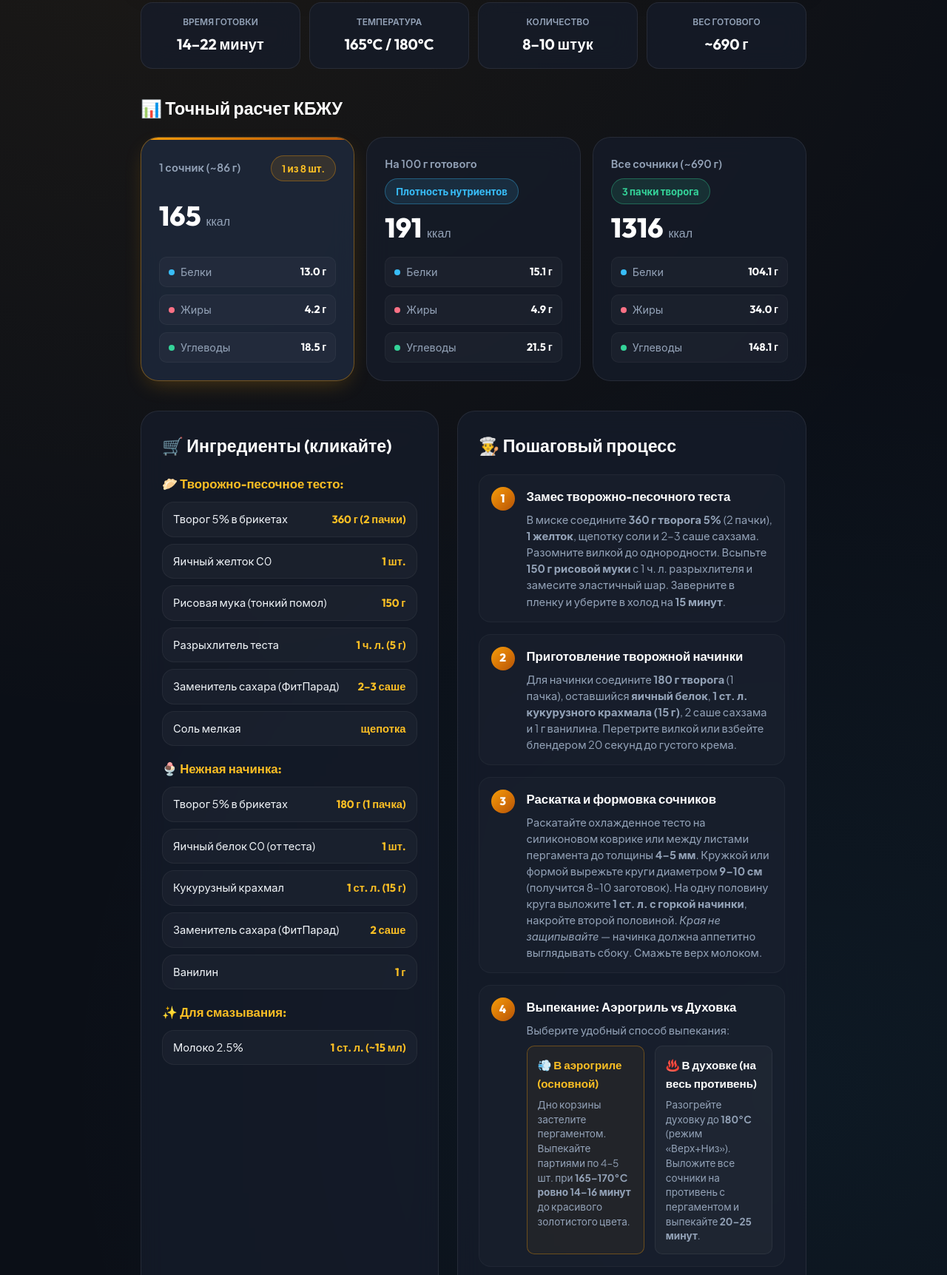
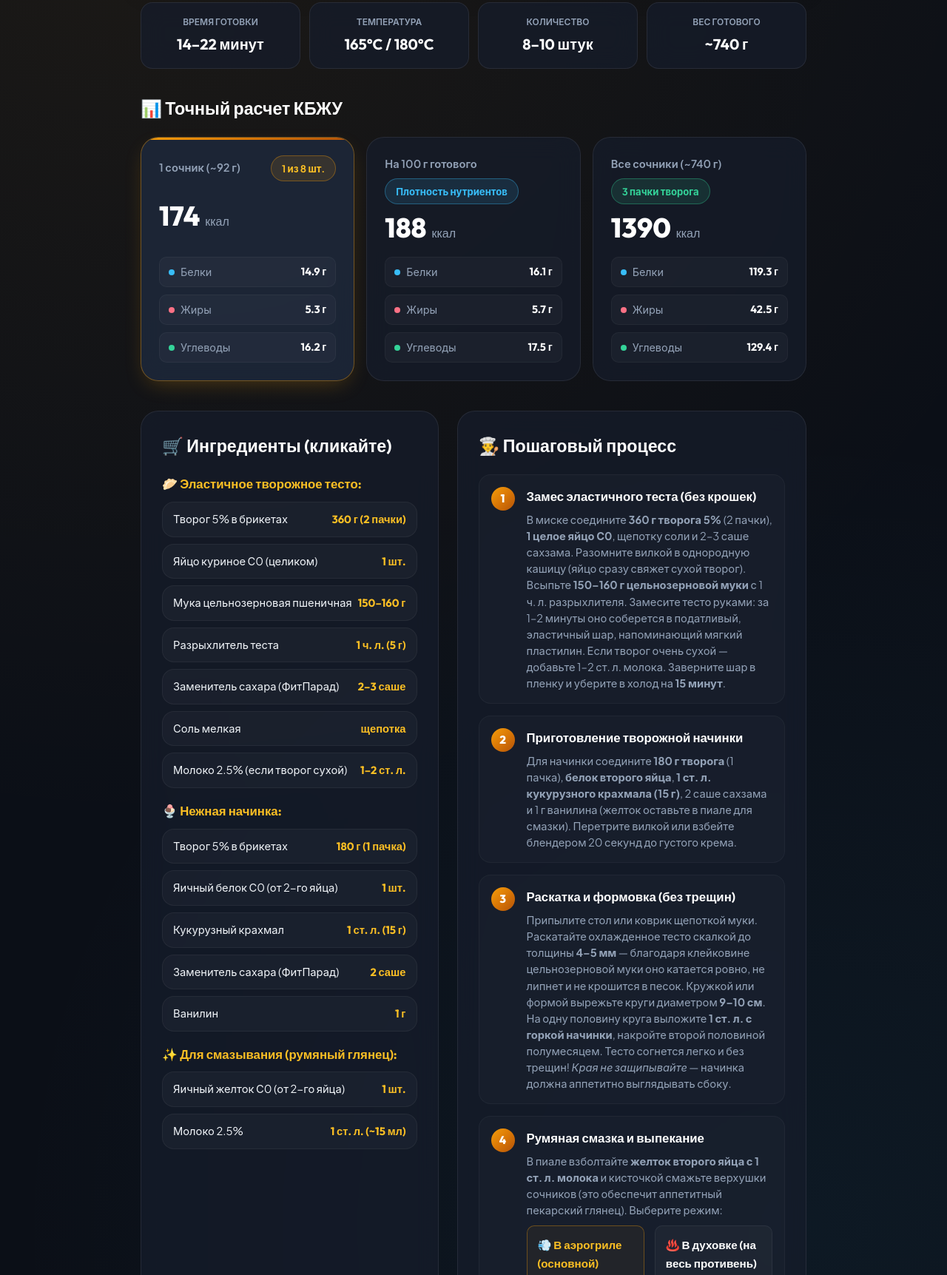
Before and after one commit to bakan-off/pp-recipes, a plain HTML site: page sochniki.html in a window 1280 px wide. Shown: the part 814-2537 px from the top of the page at 74% size. Drawn offline with Linux system fonts and the light colour scheme.

Commit message:
Rework sochniki dough to elastic whole-wheat base with whole egg for effortless rolling and zero cracking

```diff
--- a/sochniki.html
+++ b/sochniki.html
@@ -3,12 +3,12 @@
 <head>
     <meta charset="UTF-8">
     <meta name="viewport" content="width=device-width, initial-scale=1.0">
-    <title>Творожные ПП-сочники в аэрогриле и духовке (104г белка) | Рецепт ПП</title>
+    <title>Творожные ПП-сочники в аэрогриле и духовке (120г белка) | Рецепт ПП</title>
 
     <!-- Open Graph & Meta for Social Media -->
-    <meta name="description" content="Рецепт нежных белковых сочников с творогом для аэрогриля и духовки. 104 г чистого белка на замес, 13 г белка и 165 ккал в одном сочнике! Без пшеничной муки, на рисовой муке.">
-    <meta property="og:title" content="Творожные ПП-сочники в аэрогриле и духовке (104г белка)">
-    <meta property="og:description" content="Рассыпчатое творожно-песочное тесто и сочная начинка. 104 г белка, рецепт для аэрогриля и духовки.">
+    <meta name="description" content="Рецепт нежных сочников с творогом на эластичном цельнозерновом тесте для аэрогриля и духовки. 120 г чистого белка на замес, 15 г белка в одном сочнике! Легко раскатывается и не крошится.">
+    <meta property="og:title" content="Творожные ПП-сочники в аэрогриле и духовке (120г белка)">
+    <meta property="og:description" content="Эластичное творожное тесто на цельнозерновой муке и сочная начинка. 120 г белка, рецепт для аэрогриля и духовки.">
     <meta property="og:image" content="sochniki.png">
     <meta property="og:type" content="article">
 
@@ -717,13 +717,13 @@
         <header class="hero">
             <div class="badge-bar">
                 <span class="badge gold">🥟 Творожные сочники</span>
-                <span class="badge blue">💪 104 г чистого белка</span>
+                <span class="badge blue">💪 120 г чистого белка</span>
                 <span class="badge">💨 Аэрогриль & Духовка</span>
-                <span class="badge green">🌾 Без пшеничной муки</span>
+                <span class="badge green">🌾 Цельнозерновая мука</span>
             </div>
             <h1>Творожные ПП-сочники с нежной начинкой</h1>
             <p class="hero-desc">
-                Рассыпчатое песочное тесто на твороге и рисовой муке с тающей творожно-ванильной начинкой. Безотходное разделение яйца: желток в тесто, белок в начинку. 13 г чистого белка и всего 165 ккал на один сочник!
+                Пластичное творожное тесто на цельнозерновой муке с тающей ванильной начинкой. Легко раскатывается скалкой, не крошится в песок и складывается полумесяцем без трещин. 15 г чистого белка на один сочник!
             </p>
         </header>
 
@@ -748,7 +748,7 @@
             </div>
             <div class="meta-item">
                 <div class="meta-label">Вес готового</div>
-                <div class="meta-val">~690 г</div>
+                <div class="meta-val">~740 г</div>
             </div>
         </div>
 
@@ -759,22 +759,22 @@
                 <!-- 1 Piece Card (Featured) -->
                 <div class="kbju-card featured">
                     <div class="kbju-card-title">
-                        <span>1 сочник (~86 г)</span>
+                        <span>1 сочник (~92 г)</span>
                         <span class="badge gold">1 из 8 шт.</span>
                     </div>
-                    <div class="calories-badge">165 <span>ккал</span></div>
+                    <div class="calories-badge">174 <span>ккал</span></div>
                     <div class="macro-row">
                         <div class="macro-pill">
                             <span class="macro-name"><span class="dot protein"></span>Белки</span>
-                            <span class="macro-val">13.0 г</span>
+                            <span class="macro-val">14.9 г</span>
                         </div>
                         <div class="macro-pill">
                             <span class="macro-name"><span class="dot fat"></span>Жиры</span>
-                            <span class="macro-val">4.2 г</span>
+                            <span class="macro-val">5.3 г</span>
                         </div>
                         <div class="macro-pill">
                             <span class="macro-name"><span class="dot carb"></span>Углеводы</span>
-                            <span class="macro-val">18.5 г</span>
+                            <span class="macro-val">16.2 г</span>
                         </div>
                     </div>
                 </div>
@@ -785,19 +785,19 @@
                         <span>На 100 г готового</span>
                         <span class="badge blue">Плотность нутриентов</span>
                     </div>
-                    <div class="calories-badge">191 <span>ккал</span></div>
+                    <div class="calories-badge">188 <span>ккал</span></div>
                     <div class="macro-row">
                         <div class="macro-pill">
                             <span class="macro-name"><span class="dot protein"></span>Белки</span>
-                            <span class="macro-val">15.1 г</span>
+                            <span class="macro-val">16.1 г</span>
                         </div>
                         <div class="macro-pill">
                             <span class="macro-name"><span class="dot fat"></span>Жиры</span>
-                            <span class="macro-val">4.9 г</span>
+                            <span class="macro-val">5.7 г</span>
                         </div>
                         <div class="macro-pill">
                             <span class="macro-name"><span class="dot carb"></span>Углеводы</span>
-                            <span class="macro-val">21.5 г</span>
+                            <span class="macro-val">17.5 г</span>
                         </div>
                     </div>
                 </div>
@@ -805,22 +805,22 @@
                 <!-- Whole Batch Card -->
                 <div class="kbju-card">
                     <div class="kbju-card-title">
-                        <span>Все сочники (~690 г)</span>
+                        <span>Все сочники (~740 г)</span>
                         <span class="badge green">3 пачки творога</span>
                     </div>
-                    <div class="calories-badge">1316 <span>ккал</span></div>
+                    <div class="calories-badge">1390 <span>ккал</span></div>
                     <div class="macro-row">
                         <div class="macro-pill">
                             <span class="macro-name"><span class="dot protein"></span>Белки</span>
-                            <span class="macro-val">104.1 г</span>
+                            <span class="macro-val">119.3 г</span>
                         </div>
                         <div class="macro-pill">
                             <span class="macro-name"><span class="dot fat"></span>Жиры</span>
-                            <span class="macro-val">34.0 г</span>
+                            <span class="macro-val">42.5 г</span>
                         </div>
                         <div class="macro-pill">
                             <span class="macro-name"><span class="dot carb"></span>Углеводы</span>
-                            <span class="macro-val">148.1 г</span>
+                            <span class="macro-val">129.4 г</span>
                         </div>
                     </div>
                 </div>
@@ -833,19 +833,19 @@
             <div class="ingredients-card">
                 <h2 class="section-title">🛒 Ингредиенты (кликайте)</h2>
 
-                <div class="ing-group-title">🥟 Творожно-песочное тесто:</div>
+                <div class="ing-group-title">🥟 Эластичное творожное тесто:</div>
                 <ul class="ingredient-list">
                     <li class="ingredient-item" onclick="this.classList.toggle('checked')">
                         <span class="ing-name">Творог 5% в брикетах</span>
                         <span class="ing-amount">360 г (2 пачки)</span>
                     </li>
                     <li class="ingredient-item" onclick="this.classList.toggle('checked')">
-                        <span class="ing-name">Яичный желток С0</span>
+                        <span class="ing-name">Яйцо куриное С0 (целиком)</span>
                         <span class="ing-amount">1 шт.</span>
                     </li>
                     <li class="ingredient-item" onclick="this.classList.toggle('checked')">
-                        <span class="ing-name">Рисовая мука (тонкий помол)</span>
-                        <span class="ing-amount">150 г</span>
+                        <span class="ing-name">Мука цельнозерновая пшеничная</span>
+                        <span class="ing-amount">150–160 г</span>
                     </li>
                     <li class="ingredient-item" onclick="this.classList.toggle('checked')">
                         <span class="ing-name">Разрыхлитель теста</span>
@@ -859,6 +859,10 @@
                         <span class="ing-name">Соль мелкая</span>
                         <span class="ing-amount">щепотка</span>
                     </li>
+                    <li class="ingredient-item" onclick="this.classList.toggle('checked')">
+                        <span class="ing-name">Молоко 2.5% (если творог сухой)</span>
+                        <span class="ing-amount">1–2 ст. л.</span>
+                    </li>
                 </ul>
 
                 <div class="ing-group-title">🍨 Нежная начинка:</div>
@@ -868,7 +872,7 @@
                         <span class="ing-amount">180 г (1 пачка)</span>
                     </li>
                     <li class="ingredient-item" onclick="this.classList.toggle('checked')">
-                        <span class="ing-name">Яичный белок С0 (от теста)</span>
+                        <span class="ing-name">Яичный белок С0 (от 2-го яйца)</span>
                         <span class="ing-amount">1 шт.</span>
                     </li>
                     <li class="ingredient-item" onclick="this.classList.toggle('checked')">
@@ -885,8 +889,12 @@
                     </li>
                 </ul>
 
-                <div class="ing-group-title">✨ Для смазывания:</div>
+                <div class="ing-group-title">✨ Для смазывания (румяный глянец):</div>
                 <ul class="ingredient-list">
+                    <li class="ingredient-item" onclick="this.classList.toggle('checked')">
+                        <span class="ing-name">Яичный желток С0 (от 2-го яйца)</span>
+                        <span class="ing-amount">1 шт.</span>
+                    </li>
                     <li class="ingredient-item" onclick="this.classList.toggle('checked')">
                         <span class="ing-name">Молоко 2.5%</span>
                         <span class="ing-amount">1 ст. л. (~15 мл)</span>
@@ -901,8 +909,8 @@
                     <div class="step-item" onclick="this.classList.toggle('checked')">
                         <div class="step-num">1</div>
                         <div class="step-content">
-                            <h4>Замес творожно-песочного теста</h4>
-                            <p>В миске соедините <strong>360 г творога 5%</strong> (2 пачки), <strong>1 желток</strong>, щепотку соли и 2–3 саше сахзама. Разомните вилкой до однородности. Всыпьте <strong>150 г рисовой муки</strong> с 1 ч. л. разрыхлителя и замесите эластичный шар. Заверните в пленку и уберите в холод на <strong>15 минут</strong>.</p>
+                            <h4>Замес эластичного теста (без крошек)</h4>
+                            <p>В миске соедините <strong>360 г творога 5%</strong> (2 пачки), <strong>1 целое яйцо С0</strong>, щепотку соли и 2–3 саше сахзама. Разомните вилкой в однородную кашицу (яйцо сразу свяжет сухой творог). Всыпьте <strong>150–160 г цельнозерновой муки</strong> с 1 ч. л. разрыхлителя. Замесите тесто руками: за 1–2 минуты оно соберется в податливый, эластичный шар, напоминающий мягкий пластилин. Если творог очень сухой — добавьте 1–2 ст. л. молока. Заверните шар в пленку и уберите в холод на <strong>15 минут</strong>.</p>
                         </div>
                     </div>
 
@@ -910,23 +918,23 @@
                         <div class="step-num">2</div>
                         <div class="step-content">
                             <h4>Приготовление творожной начинки</h4>
-                            <p>Для начинки соедините <strong>180 г творога</strong> (1 пачка), оставшийся <strong>яичный белок</strong>, <strong>1 ст. л. кукурузного крахмала (15 г)</strong>, 2 саше сахзама и 1 г ванилина. Перетрите вилкой или взбейте блендером 20 секунд до густого крема.</p>
+                            <p>Для начинки соедините <strong>180 г творога</strong> (1 пачка), <strong>белок второго яйца</strong>, <strong>1 ст. л. кукурузного крахмала (15 г)</strong>, 2 саше сахзама и 1 г ванилина (желток оставьте в пиале для смазки). Перетрите вилкой или взбейте блендером 20 секунд до густого крема.</p>
                         </div>
                     </div>
 
                     <div class="step-item" onclick="this.classList.toggle('checked')">
                         <div class="step-num">3</div>
                         <div class="step-content">
-                            <h4>Раскатка и формовка сочников</h4>
-                            <p>Раскатайте охлажденное тесто на силиконовом коврике или между листами пергамента до толщины <strong>4–5 мм</strong>. Кружкой или формой вырежьте круги диаметром <strong>9–10 см</strong> (получится 8–10 заготовок). На одну половину круга выложите <strong>1 ст. л. с горкой начинки</strong>, накройте второй половиной. <em>Края не защипывайте</em> — начинка должна аппетитно выглядывать сбоку. Смажьте верх молоком.</p>
+                            <h4>Раскатка и формовка (без трещин)</h4>
+                            <p>Припылите стол или коврик щепоткой муки. Раскатайте охлажденное тесто скалкой до толщины <strong>4–5 мм</strong> — благодаря клейковине цельнозерновой муки оно катается ровно, не липнет и не крошится в песок. Кружкой или формой вырежьте круги диаметром <strong>9–10 см</strong>. На одну половину круга выложите <strong>1 ст. л. с горкой начинки</strong>, накройте второй половиной полумесяцем. Тесто согнется легко и без трещин! <em>Края не защипывайте</em> — начинка должна аппетитно выглядывать сбоку.</p>
                         </div>
                     </div>
 
                     <div class="step-item" onclick="this.classList.toggle('checked')">
                         <div class="step-num">4</div>
                         <div class="step-content">
-                            <h4>Выпекание: Аэрогриль vs Духовка</h4>
-                            <p>Выберите удобный способ выпекания:</p>
+                            <h4>Румяная смазка и выпекание</h4>
+                            <p>В пиале взболтайте <strong>желток второго яйца с 1 ст. л. молока</strong> и кисточкой смажьте верхушки сочников (это обеспечит аппетитный пекарский глянец). Выберите режим:</p>
                             <div class="baking-modes">
                                 <div class="bake-box highlight">
                                     <div class="bake-title">💨 В аэрогриле (основной)</div>
@@ -948,7 +956,7 @@
                         <div class="step-num">5</div>
                         <div class="step-content">
                             <h4>Остывание и подача</h4>
-                            <p>Переложите сочники на решетку и дайте им постоять <strong>10–15 минут</strong>. Горячая творожная начинка стабилизируется, а песочная корочка станет хрустящей и рассыпчатой.</p>
+                            <p>Переложите сочники на решетку и дайте им постоять <strong>10–15 минут</strong>. Горячая творожная начинка стабилизируется, а тесто станет нежным и мягким.</p>
                         </div>
                     </div>
                 </div>
@@ -960,16 +968,16 @@
             <h3>💡 Секреты идеальных ПП-сочников</h3>
             <div class="tips-grid">
                 <div class="tip-box">
-                    <strong>🌾 Рисовая мука вместо пшеничной</strong>
-                    <p>Рисовая мука тонкого помола не развивает глютен, благодаря чему тесто получается именно песочным, нежным и тающим во рту, а не резиновым.</p>
+                    <strong>🌾 Цельнозерновая мука вместо рисовой</strong>
+                    <p>Рисовая мука без клейковины превращает сухое творожное тесто в ломкий песок. Цельнозерновая пшеничная мука содержит природный глютен, поэтому тесто раскатывается скалкой и сгибается без трещин.</p>
                 </div>
                 <div class="tip-box">
-                    <strong>🥚 Безотходное разделение яйца</strong>
-                    <p>Желток обогащает песочное тесто жирами и дает пластичность при раскатке, а белок удерживает влагу в начинке, не давая творогу поплыть.</p>
+                    <strong>🥚 2 яйца — безотходная связка</strong>
+                    <p>Первое яйцо идет целиком в тесто (влага белка склеивает творог). От второго яйца белок идет в начинку для густоты, а желток с молоком — на смазывание верха для глянцевой румяной корочки.</p>
                 </div>
                 <div class="tip-box">
                     <strong>🥟 Фирменная открытая форма</strong>
-                    <p>Не прижимайте края сочника вилкой или пальцами. Классический советский сочник славится приоткрытой творожной серединкой с золотистой каймой.</p>
+                    <p>Не прижимайте края сочника вилкой или пальцами. Классический советский сочник славится приоткрытой творожной серединкой с аппетитной каймой.</p>
                 </div>
             </div>
         </div>
```
Also changed, not shown: index.html (+5 -5 lines).
